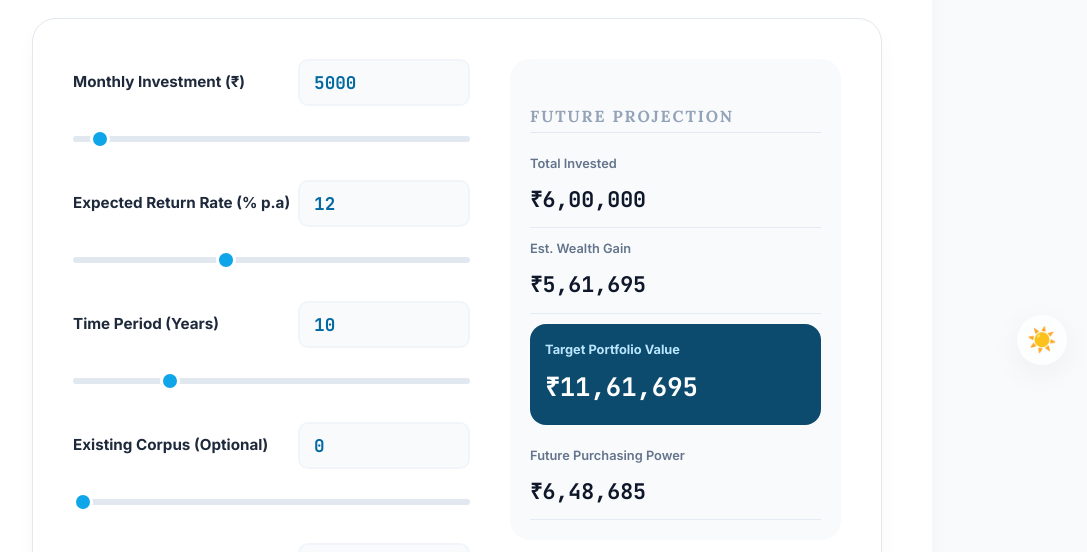
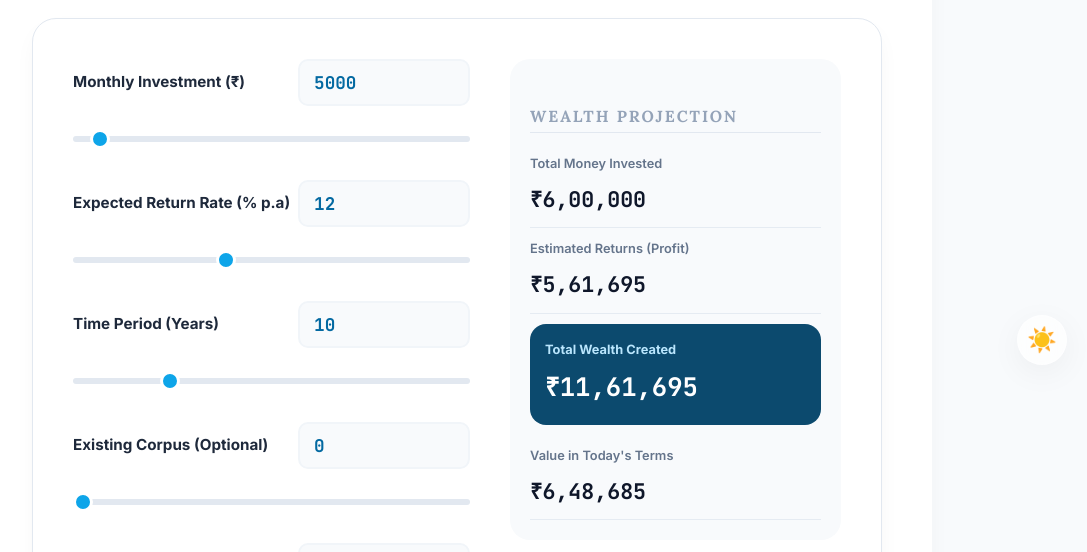
Before and after one commit to HarieshMK/HarieshMK.github.io, a Jekyll site: the page built from calculators/sip.md, in a window 1280 px wide. Shown: the part 505-1057 px from the top of the page, without its empty margins (183-1270 px from the left). Built offline with Jekyll 4.4.1, drawn with Linux system fonts in a browser that asks for light colours.

Commit message:
Update sip.md

```diff
--- a/calculators/sip.md
+++ b/calculators/sip.md
@@ -61,37 +61,36 @@ Estimate the wealth you can create through monthly Systematic Investment Plans.
   </div>
 
   <div class="calc-results">
-    <div id="current-progress" style="display: none; margin-bottom: 20px; padding-bottom: 20px; border-bottom: 2px dashed #e2e8f0;">
-      <h4 class="input-header">Current Progress</h4>
+    <div id="current-progress" style="display: none;">
+      <h4 class="input-header">Investment So Far</h4>
       <div class="result-item">
-        <span>Duration Completed</span>
+        <span>Time Invested</span>
         <strong id="completed-tenure">0y 0m</strong>
       </div>
       <div class="result-item">
-        <span>Value Today</span>
+        <span>Estimated Value Today</span>
         <strong id="value-today">₹0</strong>
       </div>
-      <div class="result-item">
-        <span>Real Value (Adj.)</span>
-        <strong id="real-value-today">₹0</strong>
-      </div>
+      <hr style="border: 0; border-top: 2px dashed #e2e8f0; margin: 15px 0;">
     </div>
 
-    <h4 class="input-header">Future Projection</h4>
+    <h4 class="input-header">Wealth Projection</h4>
     <div class="result-item">
-      <span>Total Invested</span>
+      <span>Total Money Invested</span>
       <strong id="total-invested">₹0</strong>
     </div>
     <div class="result-item">
-      <span>Est. Wealth Gain</span>
+      <span>Estimated Returns (Profit)</span>
       <strong id="total-returns">₹0</strong>
     </div>
+
     <div class="result-item highlight">
-      <span>Target Portfolio Value</span>
+      <span>Total Wealth Created</span>
       <strong id="total-value">₹0</strong>
     </div>
+
     <div class="result-item">
-      <span>Future Purchasing Power</span>
+      <span>Value in Today's Terms</span>
       <strong id="real-future-value">₹0</strong>
     </div>
   </div>
```
